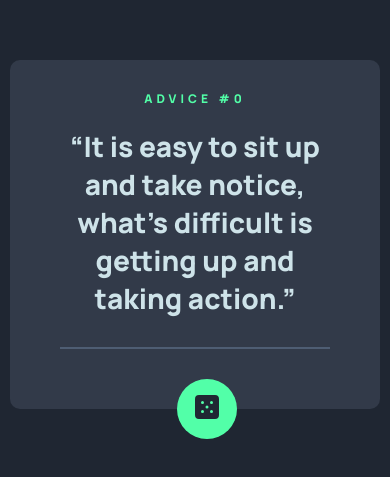
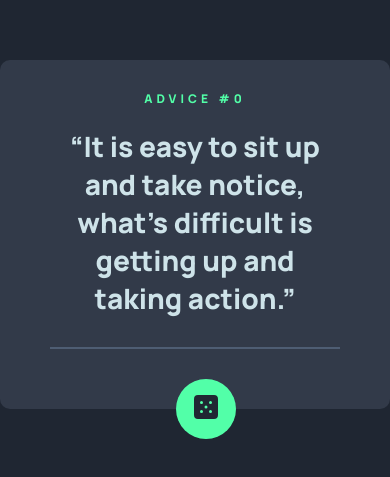
Before and after one commit to knull-a/advice-generator, a plain HTML site: page index.html in a window 390 px wide. Shown: the part 219-696 px from the top of the page. Drawn offline with Linux system fonts and the light colour scheme; no server answers.

Commit message:
fixed bugs

```diff
--- a/style.css
+++ b/style.css
@@ -10,14 +10,14 @@ body {
   font-family: 'Manrope', sans-serif;
   font-weight: 800;
   background-color: hsl(218, 23%, 16%);
-  overflow: hidden;
+  overflow-x: hidden;
 }
 
 .main {
   position: relative;
   margin: 33vh auto;
   background-color: hsl(217, 19%, 24%);
-  width: 550px;
+  max-width: 550px;
   padding: 30px 50px;
   text-align: center;
   border-radius: 10px;
@@ -177,9 +177,3 @@ button:hover {
     transform: rotate(360deg);
   }
 }
-
-@media screen and (max-width: 560px) {
-  .main {
-    width: 370px;
-  }
-}
```
